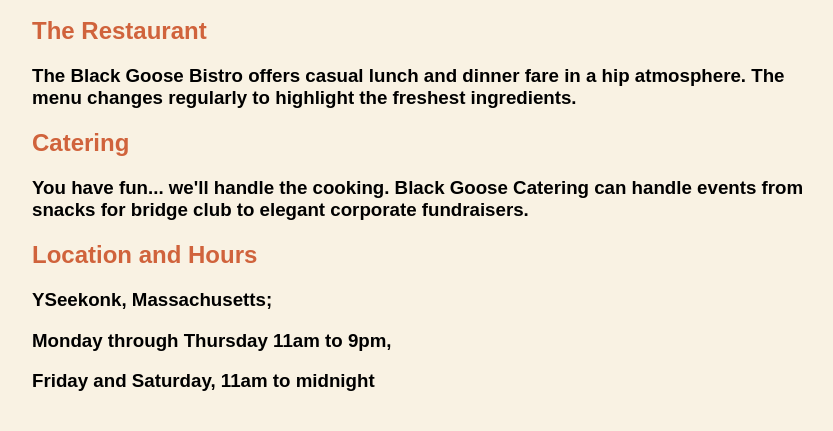
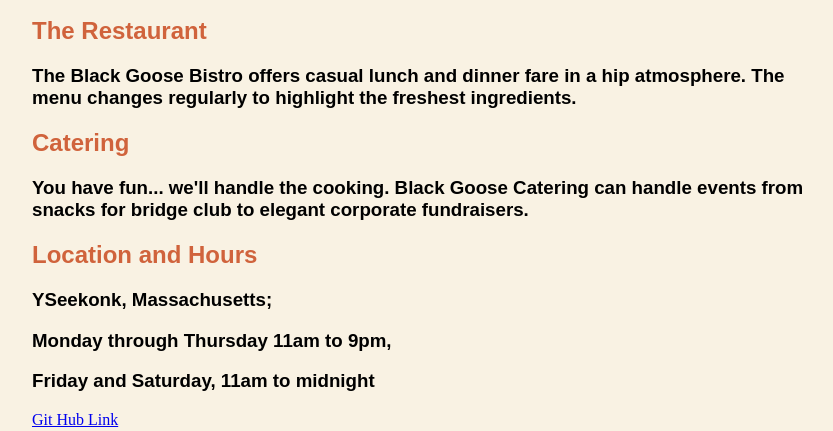
Before and after one commit to LuisC122/Web-Page-Mini-Activity, a plain HTML site: page index.html in a window 1280 px wide. Shown: the part 369-800 px from the top of the page, without its empty margins (218-1051 px from the left). Drawn offline with Linux system fonts and the light colour scheme.

Commit message:
Added link to my github

```diff
--- a/index.html
+++ b/index.html
@@ -22,6 +22,8 @@
   <h3>YSeekonk, Massachusetts;</h3>
 <h3>Monday through Thursday 11am to 9pm,</h3>
   <h3> Friday and Saturday, 11am to midnight</h3>
+
+  <a href="https://github.com/LuisC122/Web-Page-Mini-Activity.git">Git Hub Link</a>
   <script src="script.js"></script>
   <script src="https://replit.com/public/js/replit-badge-v2.js" theme="dark" position="bottom-right"></script>
 </body>
```
